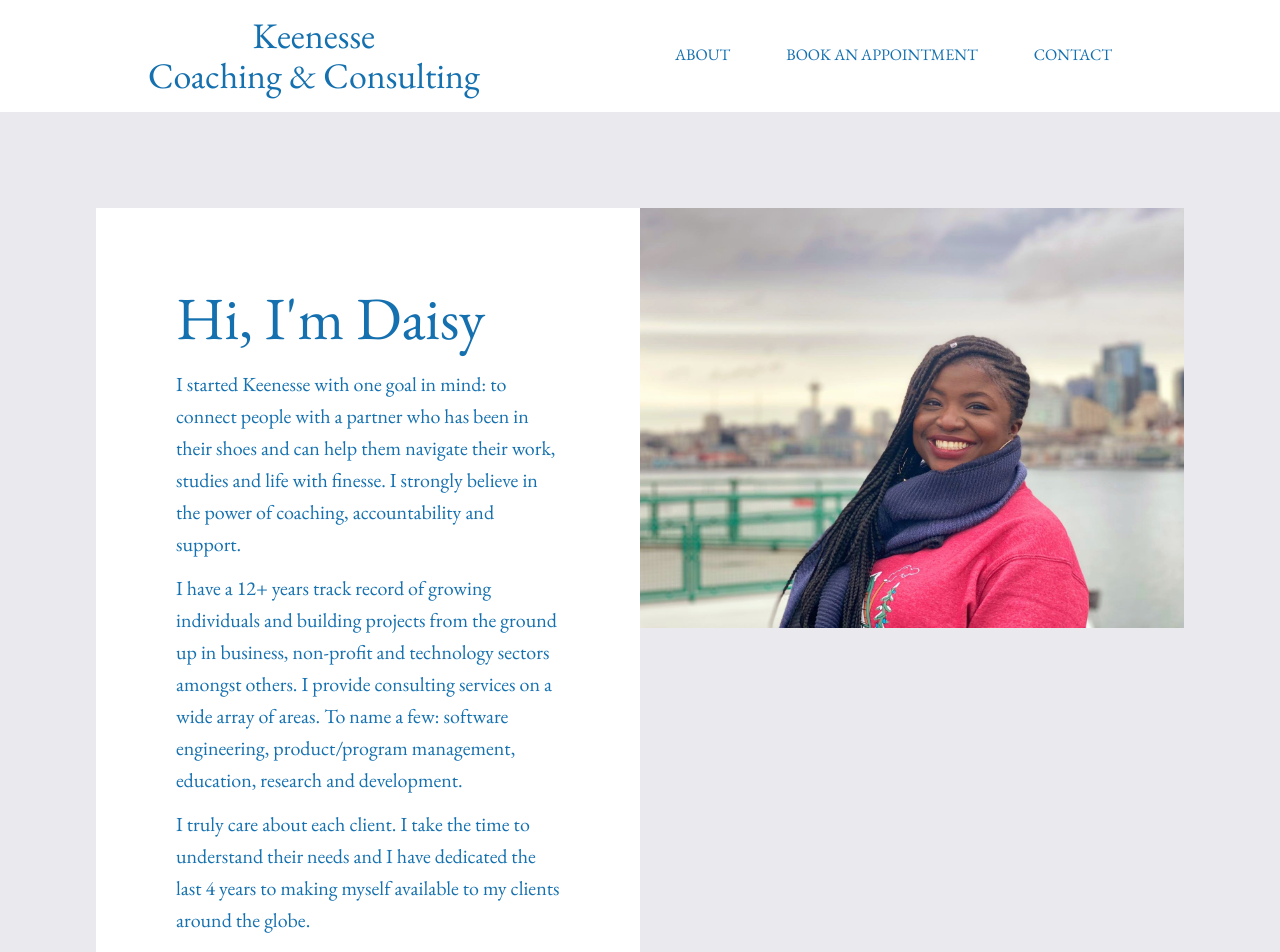
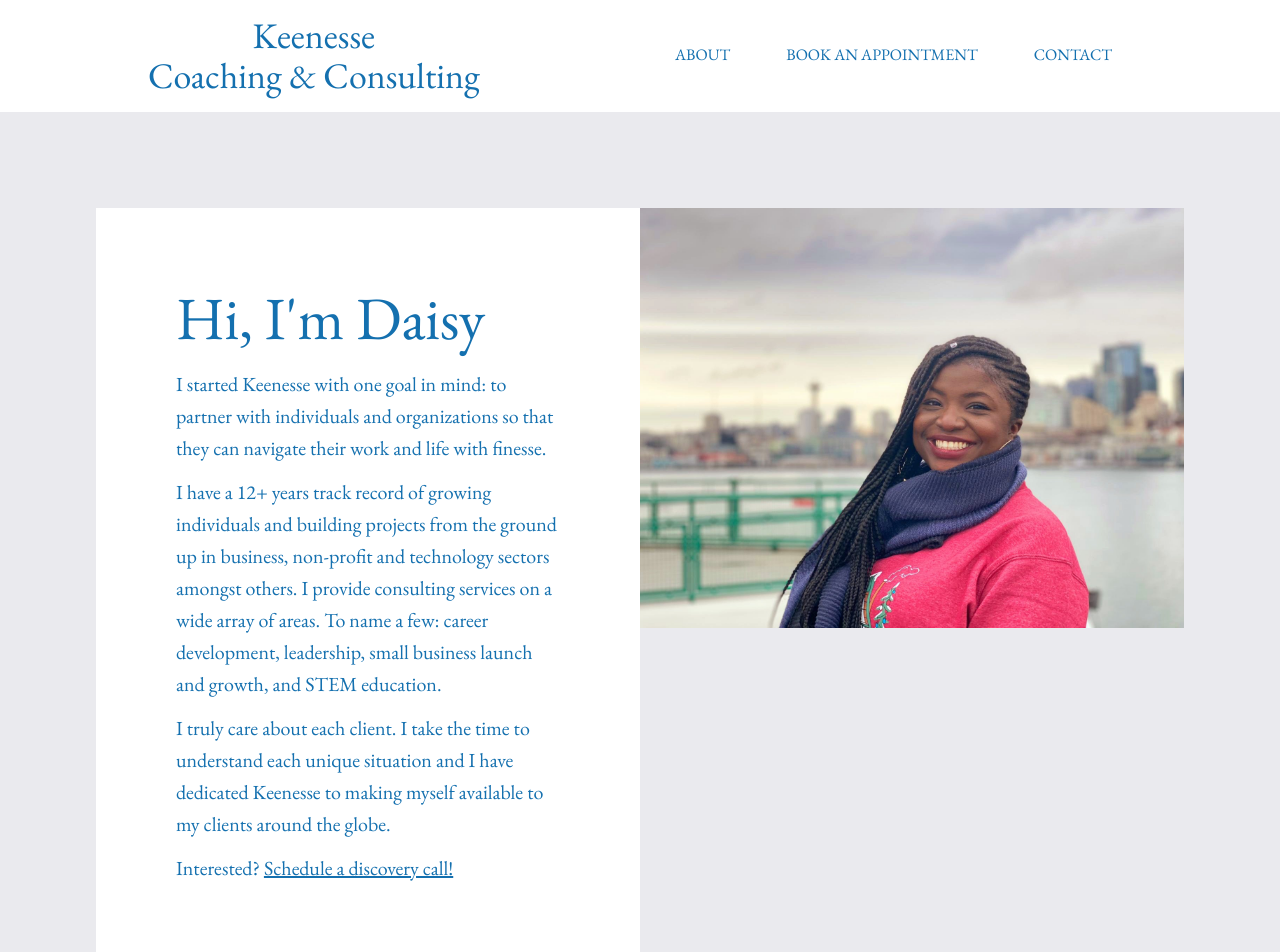
Before and after one commit to ybot1122/keenesse, a Next.js app: page /about in a window 1280 px wide. Shown: the top 952 px of the page. Built offline with nearby package versions, Linux system fonts and the light colour scheme.

Commit message:
About Page

```diff
--- a/app/about/page.tsx
+++ b/app/about/page.tsx
@@ -92,27 +92,26 @@ export default function About() {
         <div className="bg-white p-10 text-blue w-full md:w-1/2 lg:p-20 max-w-[620px]">
           <h3 className="text-4xl mb-5 lg:text-6xl">Hi, I&apos;m Daisy</h3>
           <p className="text-xl mb-3 leading-8">
-            I started Keenesse with one goal in mind: to connect people with a
-            partner who has been in their shoes and can help them navigate their
-            work, studies and life with finesse. I strongly believe in the power
-            of coaching, accountability and support.
+            I started Keenesse with one goal in mind: to partner with
+            individuals and organizations so that they can navigate their work
+            and life with finesse.
           </p>
           <p className="text-xl mb-3 leading-8">
             I have a 12+ years track record of growing individuals and building
             projects from the ground up in business, non-profit and technology
             sectors amongst others. I provide consulting services on a wide
-            array of areas. To name a few: software engineering, product/program
-            management, education, research and development.
+            array of areas. To name a few: career development, leadership, small
+            business launch and growth, and STEM education.
           </p>
           <p className="text-xl mb-3 leading-8">
-            I truly care about each client. I take the time to understand their
-            needs and I have dedicated the last 4 years to making myself
+            I truly care about each client. I take the time to understand each
+            unique situation and I have dedicated Keenesse to making myself
             available to my clients around the globe.
           </p>
           <p className="text-xl mb-3 leading-8">
-            Still interested?{" "}
+            Interested?{" "}
             <Link href="/appointments" className="underline">
-              Let&apos;s work together!
+              Schedule a discovery call!
             </Link>
           </p>
         </div>
```
